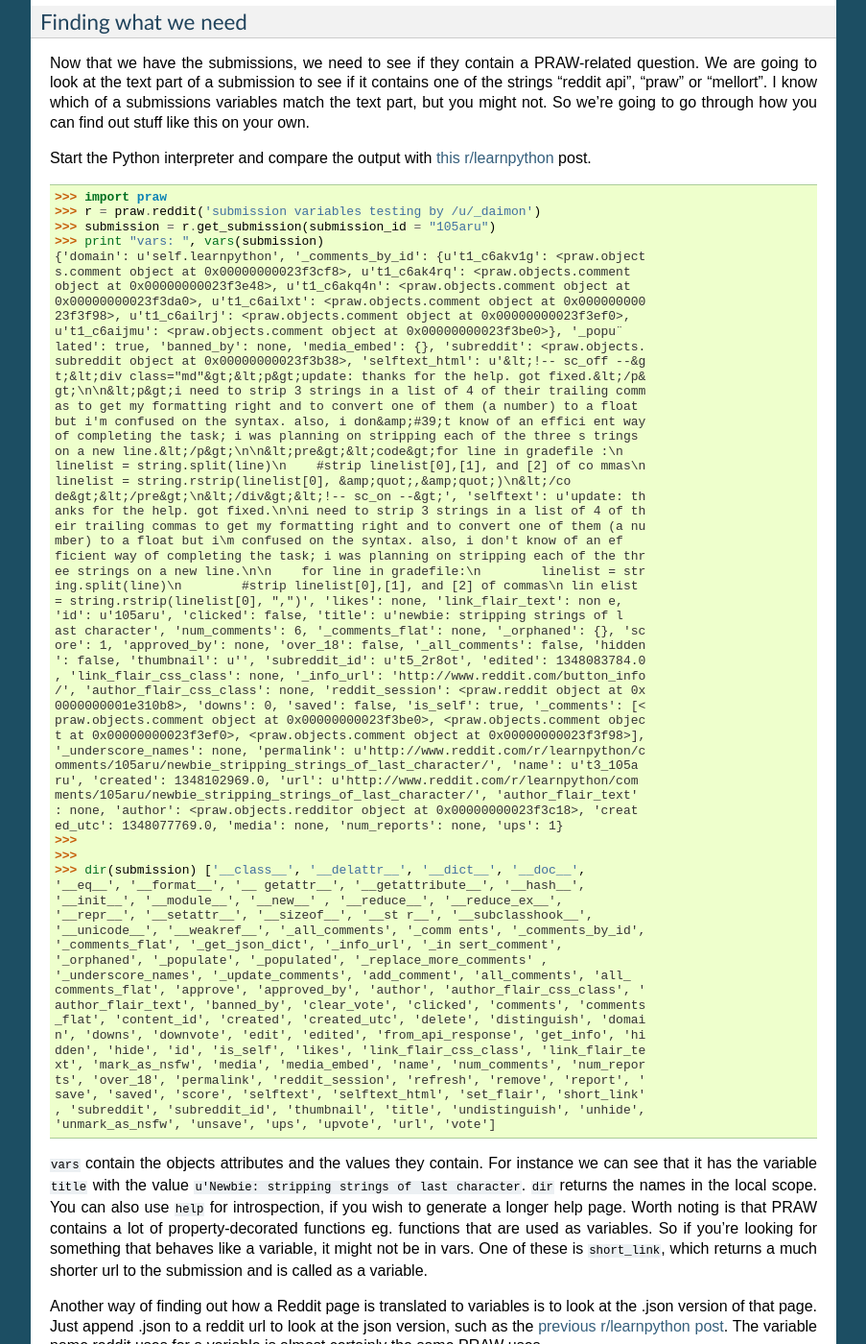
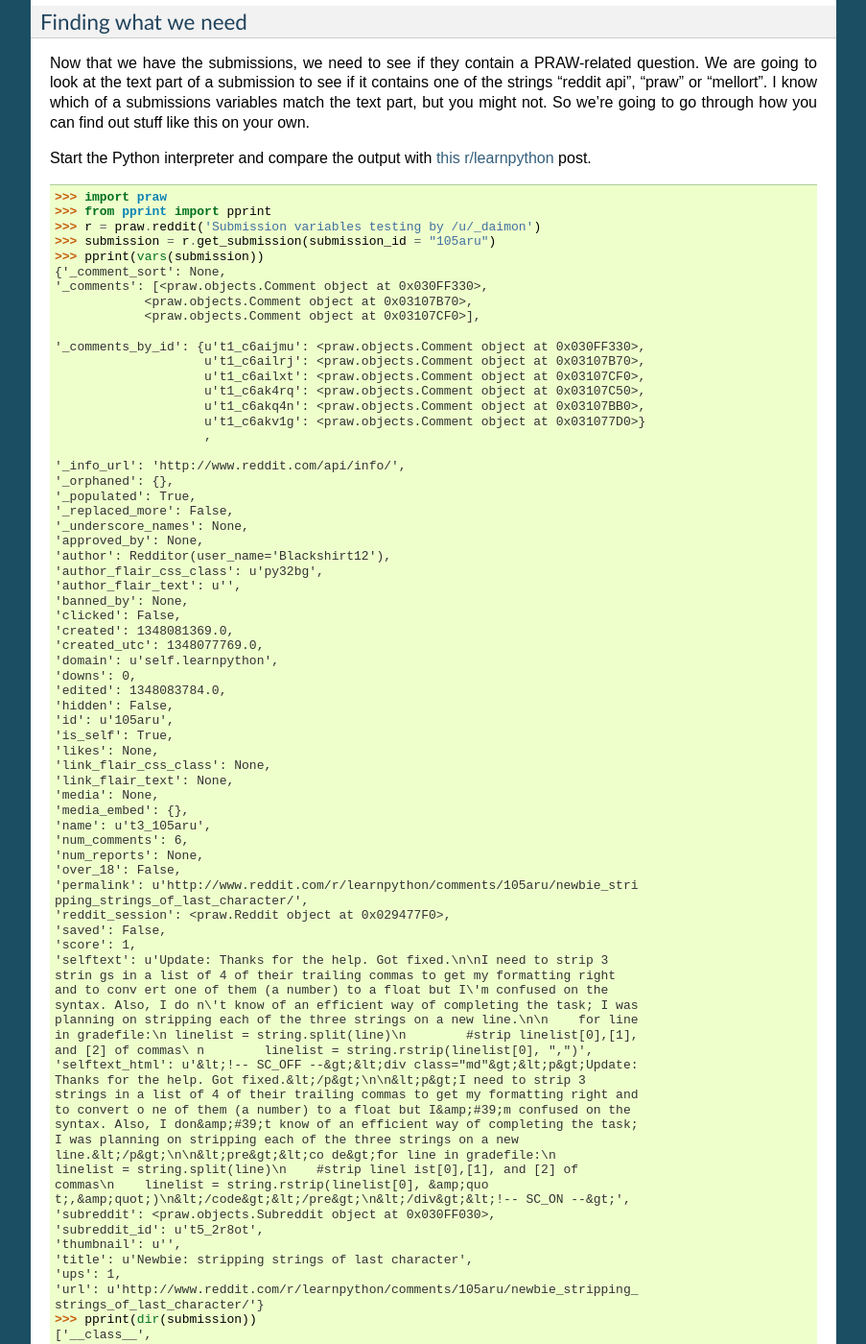
Before and after one commit to praw-dev/praw, a Sphinx documentation site: the page built from docs/pages/writing_a_bot.rst, in a window 1280 px wide and 1400 px high, scrolled down 730 px. Shown: the whole window at 96% size, without its empty margins (198-1101 px from the left). Built offline with Sphinx 7.4.7, drawn with Linux system fonts in a browser that asks for light colours; some of the changed text lies outside the part shown.

Commit message:
Use pprint in introspection example.

```diff
--- a/docs/pages/writing_a_bot.rst
+++ b/docs/pages/writing_a_bot.rst
@@ -56,69 +56,181 @@ Start the Python interpreter and compare the output with `this r/learnpython
 <http://www.reddit.com/r/learnpython/comments/105aru/newbie_stripping_strings_
 of_last_character/>`_ post.
 
->>> import praw
->>> r = praw.reddit('submission variables testing by /u/_daimon')
->>> submission = r.get_submission(submission_id = "105aru")
->>> print "vars: ", vars(submission)
-{'domain': u'self.learnpython', '_comments_by_id': {u't1_c6akv1g': <praw.object
-s.comment object at 0x00000000023f3cf8>, u't1_c6ak4rq': <praw.objects.comment
-object at 0x00000000023f3e48>, u't1_c6akq4n': <praw.objects.comment object at
-0x00000000023f3da0>, u't1_c6ailxt': <praw.objects.comment object at 0x000000000
-23f3f98>, u't1_c6ailrj': <praw.objects.comment object at 0x00000000023f3ef0>,
-u't1_c6aijmu': <praw.objects.comment object at 0x00000000023f3be0>}, '_popu¨
-lated': true, 'banned_by': none, 'media_embed': {}, 'subreddit': <praw.objects.
-subreddit object at 0x00000000023f3b38>, 'selftext_html': u'&lt;!-- sc_off --&g
-t;&lt;div class="md"&gt;&lt;p&gt;update: thanks for the help. got fixed.&lt;/p&
-gt;\n\n&lt;p&gt;i need to strip 3 strings in a list of 4 of their trailing comm
-as to get my formatting right and to convert one of them (a number) to a float
-but i'm confused on the syntax. also, i don&amp;#39;t know of an effici ent way
-of completing the task; i was planning on stripping each of the three s trings
-on a new line.&lt;/p&gt;\n\n&lt;pre&gt;&lt;code&gt;for line in gradefile :\n
-linelist = string.split(line)\n    #strip linelist[0],[1], and [2] of co mmas\n
-linelist = string.rstrip(linelist[0], &amp;quot;,&amp;quot;)\n&lt;/co
-de&gt;&lt;/pre&gt;\n&lt;/div&gt;&lt;!-- sc_on --&gt;', 'selftext': u'update: th
-anks for the help. got fixed.\n\ni need to strip 3 strings in a list of 4 of th
-eir trailing commas to get my formatting right and to convert one of them (a nu
-mber) to a float but i\m confused on the syntax. also, i don't know of an ef
-ficient way of completing the task; i was planning on stripping each of the thr
-ee strings on a new line.\n\n    for line in gradefile:\n        linelist = str
-ing.split(line)\n        #strip linelist[0],[1], and [2] of commas\n lin elist
-= string.rstrip(linelist[0], ",")', 'likes': none, 'link_flair_text': non e,
-'id': u'105aru', 'clicked': false, 'title': u'newbie: stripping strings of l
-ast character', 'num_comments': 6, '_comments_flat': none, '_orphaned': {}, 'sc
-ore': 1, 'approved_by': none, 'over_18': false, '_all_comments': false, 'hidden
-': false, 'thumbnail': u'', 'subreddit_id': u't5_2r8ot', 'edited': 1348083784.0
-, 'link_flair_css_class': none, '_info_url': 'http://www.reddit.com/button_info
-/', 'author_flair_css_class': none, 'reddit_session': <praw.reddit object at 0x
-0000000001e310b8>, 'downs': 0, 'saved': false, 'is_self': true, '_comments': [<
-praw.objects.comment object at 0x00000000023f3be0>, <praw.objects.comment objec
-t at 0x00000000023f3ef0>, <praw.objects.comment object at 0x00000000023f3f98>],
-'_underscore_names': none, 'permalink': u'http://www.reddit.com/r/learnpython/c
-omments/105aru/newbie_stripping_strings_of_last_character/', 'name': u't3_105a
-ru', 'created': 1348102969.0, 'url': u'http://www.reddit.com/r/learnpython/com
-ments/105aru/newbie_stripping_strings_of_last_character/', 'author_flair_text'
-: none, 'author': <praw.objects.redditor object at 0x00000000023f3c18>, 'creat
-ed_utc': 1348077769.0, 'media': none, 'num_reports': none, 'ups': 1}
->>>
->>>
->>> dir(submission) ['__class__', '__delattr__', '__dict__', '__doc__',
-'__eq__', '__format__', '__ getattr__', '__getattribute__', '__hash__',
-'__init__', '__module__', '__new__' , '__reduce__', '__reduce_ex__',
-'__repr__', '__setattr__', '__sizeof__', '__st r__', '__subclasshook__',
-'__unicode__', '__weakref__', '_all_comments', '_comm ents', '_comments_by_id',
-'_comments_flat', '_get_json_dict', '_info_url', '_in sert_comment',
-'_orphaned', '_populate', '_populated', '_replace_more_comments' ,
-'_underscore_names', '_update_comments', 'add_comment', 'all_comments', 'all_
-comments_flat', 'approve', 'approved_by', 'author', 'author_flair_css_class', '
-author_flair_text', 'banned_by', 'clear_vote', 'clicked', 'comments', 'comments
-_flat', 'content_id', 'created', 'created_utc', 'delete', 'distinguish', 'domai
-n', 'downs', 'downvote', 'edit', 'edited', 'from_api_response', 'get_info', 'hi
-dden', 'hide', 'id', 'is_self', 'likes', 'link_flair_css_class', 'link_flair_te
-xt', 'mark_as_nsfw', 'media', 'media_embed', 'name', 'num_comments', 'num_repor
-ts', 'over_18', 'permalink', 'reddit_session', 'refresh', 'remove', 'report', '
-save', 'saved', 'score', 'selftext', 'selftext_html', 'set_flair', 'short_link'
-, 'subreddit', 'subreddit_id', 'thumbnail', 'title', 'undistinguish', 'unhide',
-'unmark_as_nsfw', 'unsave', 'ups', 'upvote', 'url', 'vote']
+.. code-block:: pycon
+
+    >>> import praw
+    >>> from pprint import pprint
+    >>> r = praw.reddit('Submission variables testing by /u/_daimon')
+    >>> submission = r.get_submission(submission_id = "105aru")
+    >>> pprint(vars(submission))
+    {'_comment_sort': None,
+    '_comments': [<praw.objects.Comment object at 0x030FF330>,
+                <praw.objects.Comment object at 0x03107B70>,
+                <praw.objects.Comment object at 0x03107CF0>],
+
+    '_comments_by_id': {u't1_c6aijmu': <praw.objects.Comment object at 0x030FF330>,
+                        u't1_c6ailrj': <praw.objects.Comment object at 0x03107B70>,
+                        u't1_c6ailxt': <praw.objects.Comment object at 0x03107CF0>,
+                        u't1_c6ak4rq': <praw.objects.Comment object at 0x03107C50>,
+                        u't1_c6akq4n': <praw.objects.Comment object at 0x03107BB0>,
+                        u't1_c6akv1g': <praw.objects.Comment object at 0x031077D0>}
+                        ,
+
+    '_info_url': 'http://www.reddit.com/api/info/',
+    '_orphaned': {},
+    '_populated': True,
+    '_replaced_more': False,
+    '_underscore_names': None,
+    'approved_by': None,
+    'author': Redditor(user_name='Blackshirt12'),
+    'author_flair_css_class': u'py32bg',
+    'author_flair_text': u'',
+    'banned_by': None,
+    'clicked': False,
+    'created': 1348081369.0,
+    'created_utc': 1348077769.0,
+    'domain': u'self.learnpython',
+    'downs': 0,
+    'edited': 1348083784.0,
+    'hidden': False,
+    'id': u'105aru',
+    'is_self': True,
+    'likes': None,
+    'link_flair_css_class': None,
+    'link_flair_text': None,
+    'media': None,
+    'media_embed': {},
+    'name': u't3_105aru',
+    'num_comments': 6,
+    'num_reports': None,
+    'over_18': False,
+    'permalink': u'http://www.reddit.com/r/learnpython/comments/105aru/newbie_stri
+    pping_strings_of_last_character/',
+    'reddit_session': <praw.Reddit object at 0x029477F0>,
+    'saved': False,
+    'score': 1,
+    'selftext': u'Update: Thanks for the help. Got fixed.\n\nI need to strip 3
+    strin gs in a list of 4 of their trailing commas to get my formatting right
+    and to conv ert one of them (a number) to a float but I\'m confused on the
+    syntax. Also, I do n\'t know of an efficient way of completing the task; I was
+    planning on stripping each of the three strings on a new line.\n\n    for line
+    in gradefile:\n linelist = string.split(line)\n        #strip linelist[0],[1],
+    and [2] of commas\ n        linelist = string.rstrip(linelist[0], ",")',
+    'selftext_html': u'&lt;!-- SC_OFF --&gt;&lt;div class="md"&gt;&lt;p&gt;Update:
+    Thanks for the help. Got fixed.&lt;/p&gt;\n\n&lt;p&gt;I need to strip 3
+    strings in a list of 4 of their trailing commas to get my formatting right and
+    to convert o ne of them (a number) to a float but I&amp;#39;m confused on the
+    syntax. Also, I don&amp;#39;t know of an efficient way of completing the task;
+    I was planning on stripping each of the three strings on a new
+    line.&lt;/p&gt;\n\n&lt;pre&gt;&lt;co de&gt;for line in gradefile:\n
+    linelist = string.split(line)\n    #strip linel ist[0],[1], and [2] of
+    commas\n    linelist = string.rstrip(linelist[0], &amp;quo
+    t;,&amp;quot;)\n&lt;/code&gt;&lt;/pre&gt;\n&lt;/div&gt;&lt;!-- SC_ON --&gt;',
+    'subreddit': <praw.objects.Subreddit object at 0x030FF030>,
+    'subreddit_id': u't5_2r8ot',
+    'thumbnail': u'',
+    'title': u'Newbie: stripping strings of last character',
+    'ups': 1,
+    'url': u'http://www.reddit.com/r/learnpython/comments/105aru/newbie_stripping_
+    strings_of_last_character/'}
+    >>> pprint(dir(submission))
+    ['__class__',
+    '__delattr__',
+    '__dict__',
+    '__doc__',
+    '__eq__',
+    '__format__',
+    '__getattr__',
+    '__getattribute__',
+    '__hash__',
+    '__init__',
+    '__module__',
+    '__ne__',
+    '__new__',
+    '__reduce__',
+    '__reduce_ex__',
+    '__repr__',
+    '__setattr__',
+    '__sizeof__',
+    '__str__',
+    '__subclasshook__',
+    '__unicode__',
+    '__weakref__',
+    '_comment_sort',
+    '_comments',
+    '_comments_by_id',
+    '_extract_more_comments',
+    '_get_json_dict',
+    '_info_url',
+    '_insert_comment',
+    '_orphaned',
+    '_populate',
+    '_populated',
+    '_replaced_more',
+    '_underscore_names',
+    '_update_comments',
+    'add_comment',
+    'approve',
+    'approved_by',
+    'author',
+    'author_flair_css_class',
+    'author_flair_text',
+    'banned_by',
+    'clear_vote',
+    'clicked',
+    'comments',
+    'created',
+    'created_utc',
+    'delete',
+    'distinguish',
+    'domain',
+    'downs',
+    'downvote',
+    'edit',
+    'edited',
+    'from_api_response',
+    'from_id',
+    'from_url',
+    'fullname',
+    'hidden',
+    'hide',
+    'id',
+    'is_self',
+    'likes',
+    'link_flair_css_class',
+    'link_flair_text',
+    'mark_as_nsfw',
+    'media',
+    'media_embed',
+    'name',
+    'num_comments',
+    'num_reports',
+    'over_18',
+    'permalink',
+    'reddit_session',
+    'refresh',
+    'remove',
+    'replace_more_comments',
+    'report',
+    'save',
+    'saved',
+    'score',
+    'selftext',
+    'selftext_html',
+    'set_flair',
+    'short_link',
+    'subreddit',
+    'subreddit_id',
+    'thumbnail',
+    'title',
+    'undistinguish',
+    'unhide',
+    'unmark_as_nsfw',
+    'unsave',
+    'ups',
+    'upvote',
+    'url',
+    'vote']
 
 ``vars`` contain the objects attributes and the values they contain. For
 instance we can see that it has the variable ``title`` with the value
```
